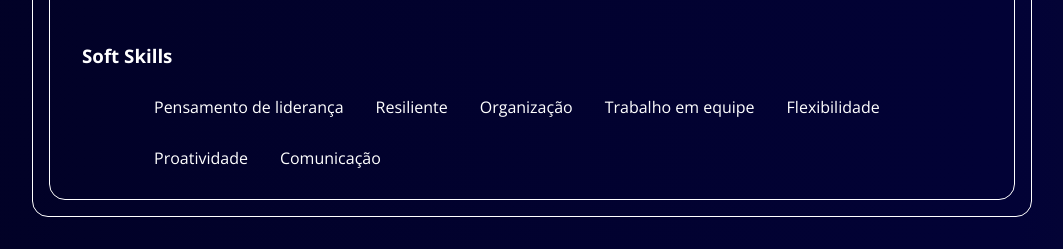
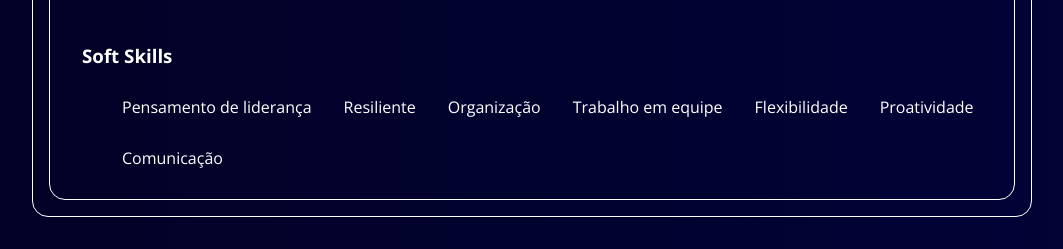
Before and after one commit to Vini6199/portfolio-responsivo, a plain HTML site: page index.html in a window 1280 px wide. Shown: the part 1479-1728 px from the top of the page, without its empty margins (108-1171 px from the left). Drawn offline with nearby package versions, Linux system fonts and the light colour scheme.

Commit message:
ajuste de margem

```diff
--- a/assets/css/skills.css
+++ b/assets/css/skills.css
@@ -27,5 +27,5 @@
 
 .soft-skills ul {
     justify-content: flex-start;
-    margin: 2rem;
+    margin: 2rem 0
 }
```
